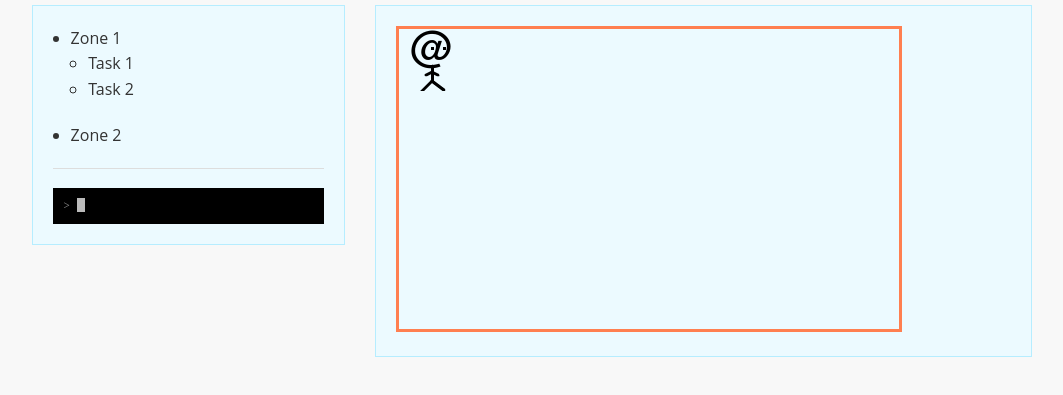
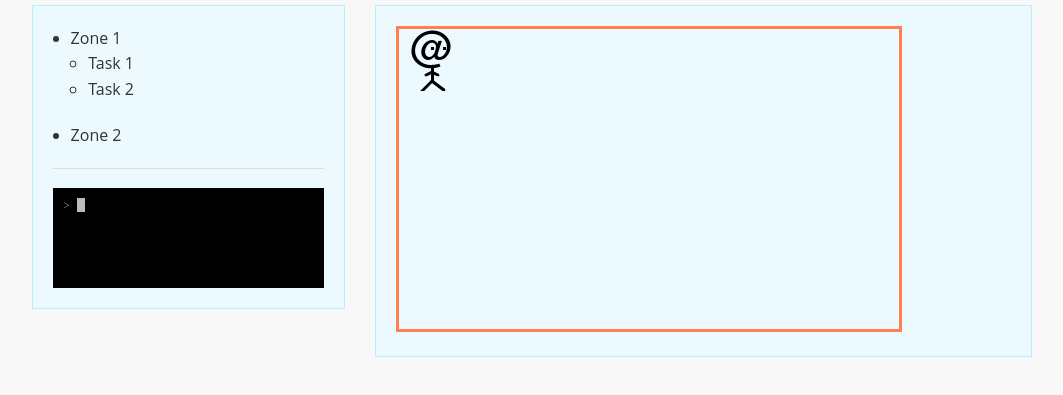
Before and after one commit to bruab/bashy, a plain HTML site: page index.html in a window 1280 px wide. Shown: the part 83-478 px from the top of the page, without its empty margins (108-1171 px from the left). Drawn offline with nearby package versions, Linux system fonts and the light colour scheme.

Commit message:
fixed size terminal

```diff
--- a/index.html
+++ b/index.html
@@ -4,8 +4,8 @@
     <meta charset="utf-8" />
     <meta name="viewport" content="width=device-width, initial-scale=1.0" />
     <link rel="stylesheet" href="stylesheets/foundation.min.css" />
+    <link rel="stylesheet" href="stylesheets/jquery.terminal.css">
     <link rel="stylesheet" href="stylesheets/styles.css">
-    <link rel="stylesheet" href="stylesheets/jquery.terminal.css">
     <script src="javascript/vendor/modernizr.js"></script>
     <script src="javascript/jquery-1.11.1.js"></script>
     <script src="javascript/jquery.terminal-0.8.8.js"></script>
--- a/stylesheets/styles.css
+++ b/stylesheets/styles.css
@@ -7,3 +7,7 @@ body {
   line-height: 1.2em;
   margin: 15px;
 }
+
+.terminal {
+  height: 100px;
+}
```
